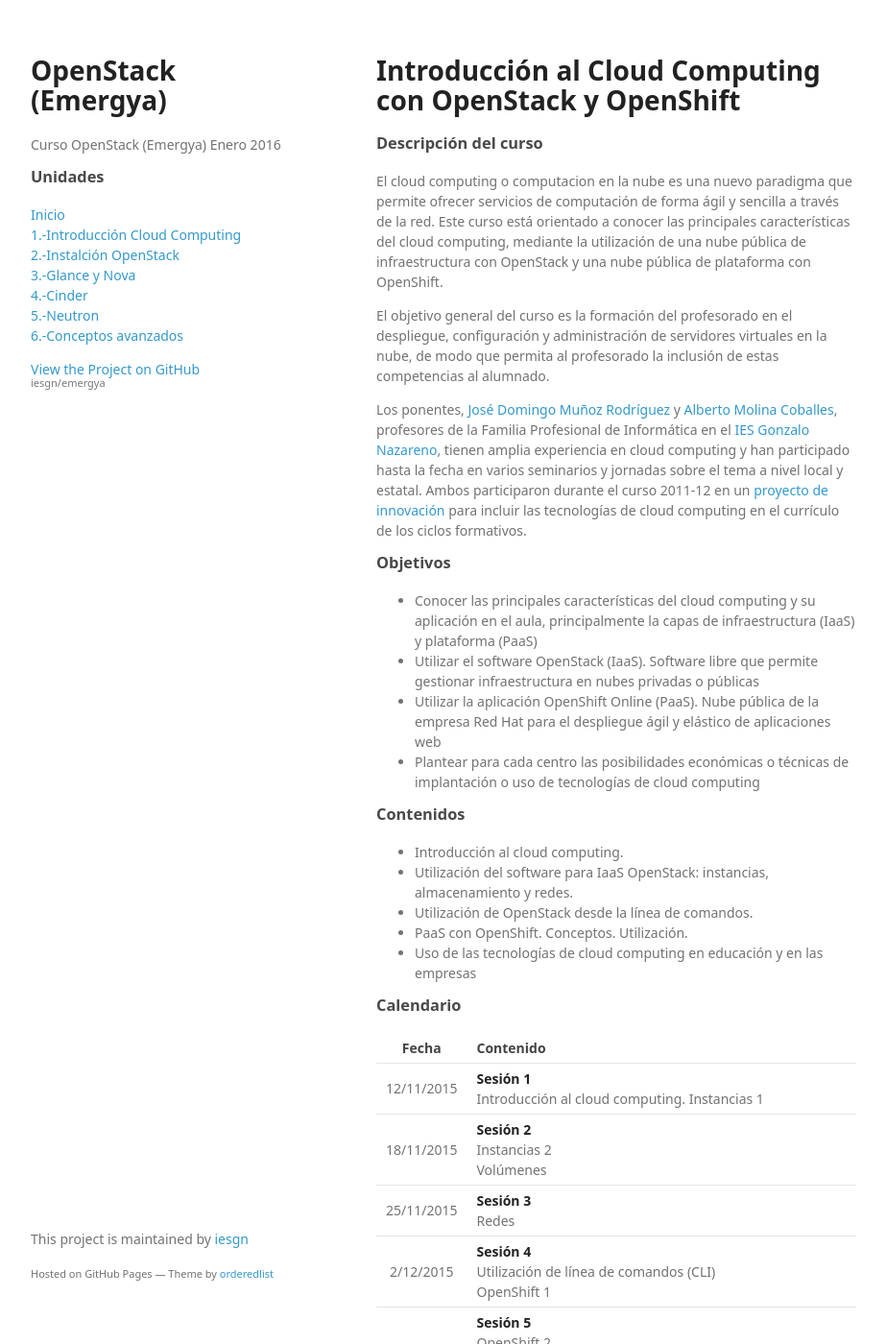
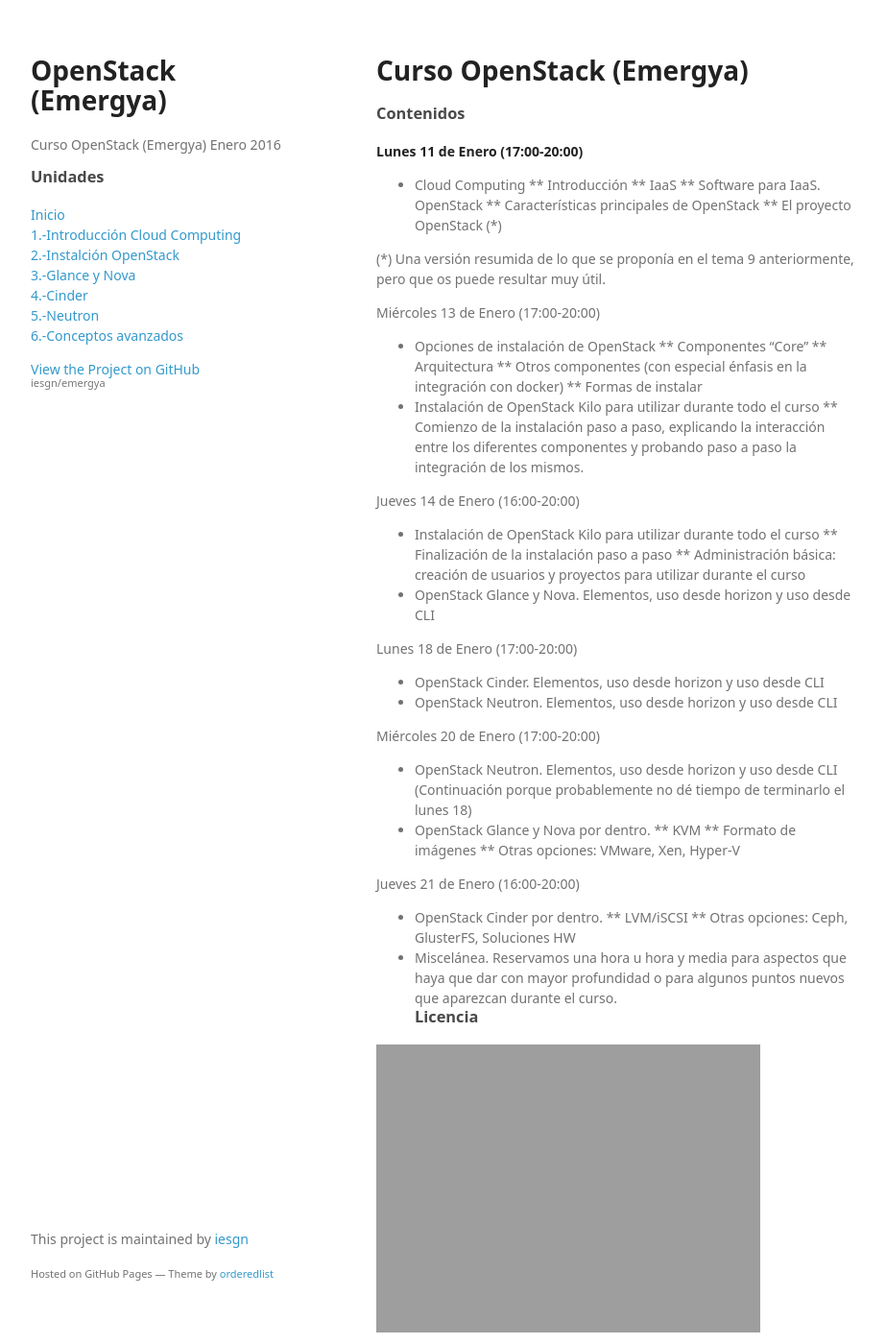
Before and after one commit to iesgn/emergya, a Jekyll site: the page built from index.md, in a window 1280 px wide and 1400 px high. Shown: the whole window at 96% size, without its empty margins (178-1101 px from the left). Built offline with Jekyll 4.4.1, drawn with Linux system fonts in a browser that asks for light colours; some of the changed text lies outside the part shown.

Commit message:
Página principal

```diff
--- a/index.md
+++ b/index.md
@@ -1,60 +1,54 @@
 ---
 layout: blog
-tittle: Introducción al Cloud Computing con OpenStack y OpenShift
+tittle: Curso OpenStack (Emergya)
 menu:
   - Unidades
 ---
-### Descripción del curso
+### Contenidos
 
-El cloud computing o computacion en la nube es una nuevo paradigma que permite
-ofrecer servicios de computación de forma ágil y sencilla a través de la
-red. Este curso está orientado a conocer las principales características del
-cloud computing, mediante la utilización de una nube pública de infraestructura
-con OpenStack y una nube pública de plataforma con OpenShift.
+**Lunes 11 de Enero (17:00-20:00)**
 
-El objetivo general del curso es la formación del profesorado en el despliegue,
-configuración y administración de servidores virtuales en la nube, de modo que
-permita al profesorado la inclusión de estas competencias al alumnado.
+* Cloud Computing
+** Introducción
+** IaaS
+** Software para IaaS. OpenStack
+** Características principales de OpenStack
+** El proyecto OpenStack (*)
 
-Los ponentes, [José Domingo Muñoz Rodríguez](http://www.josedomingo.org) y
-[Alberto Molina Coballes](http://albertomolina.wordpress.com), profesores de la
-Familia Profesional de Informática en el
-[IES Gonzalo Nazareno](http://informatica.gonzalonazareno.org), tienen amplia
-experiencia en cloud computing y han participado hasta la fecha en varios
-seminarios y jornadas sobre el tema a nivel local y estatal. Ambos participaron
-durante el curso 2011-12 en un
-[proyecto de innovación](http://www.gonzalonazareno.org/cloud) para incluir las
-tecnologías de cloud computing en el currículo de los ciclos formativos.
+(*) Una versión resumida de lo que se proponía en el tema 9 anteriormente, pero que os puede resultar muy útil.
 
-###Objetivos
-* Conocer las principales características del cloud computing y su aplicación en
-  el aula, principalmente la capas de infraestructura (IaaS)  y plataforma (PaaS)
-* Utilizar el software OpenStack (IaaS). Software libre que permite gestionar
-  infraestructura en nubes privadas o públicas
-* Utilizar la aplicación OpenShift Online (PaaS). Nube pública de la empresa Red Hat para el despliegue ágil y elástico de aplicaciones web
-* Plantear para cada centro las posibilidades económicas o técnicas de
-  implantación o uso de tecnologías de cloud computing
+Miércoles 13 de Enero (17:00-20:00)
 
+* Opciones de instalación de OpenStack
+** Componentes "Core"
+** Arquitectura
+** Otros componentes (con especial énfasis en la integración con docker)
+** Formas de instalar
+* Instalación de OpenStack Kilo para utilizar durante todo el curso
+** Comienzo de la instalación paso a paso, explicando la interacción entre los diferentes componentes y probando paso a paso la integración de los mismos.
 
-###Contenidos
-* Introducción al cloud computing.
-* Utilización del software para IaaS OpenStack: instancias, almacenamiento y
-  redes.
-* Utilización de OpenStack desde la línea de comandos.
-* PaaS con OpenShift. Conceptos. Utilización.
-* Uso de las tecnologías de cloud computing en educación y en las empresas
+Jueves 14 de Enero (16:00-20:00)
+* Instalación de OpenStack Kilo para utilizar durante todo el curso
+** Finalización de la instalación paso a paso
+** Administración básica: creación de usuarios y proyectos para utilizar durante el curso
+* OpenStack Glance y Nova. Elementos, uso desde horizon y uso desde CLI
 
-###Calendario
+Lunes 18 de Enero (17:00-20:00)
+* OpenStack Cinder. Elementos, uso desde horizon y uso desde CLI
+* OpenStack Neutron. Elementos, uso desde horizon y uso desde CLI
 
+Miércoles 20 de Enero (17:00-20:00)
+* OpenStack Neutron. Elementos, uso desde horizon y uso desde CLI (Continuación porque probablemente no dé tiempo de terminarlo el lunes 18)
+* OpenStack Glance y Nova por dentro.
+** KVM
+** Formato de imágenes
+** Otras opciones: VMware, Xen, Hyper-V
 
-|Fecha|Contenido|
-|:---:|---------|
-|12/11/2015|**Sesión 1**<br/>Introducción al cloud computing. Instancias 1<br/>|
-|18/11/2015|**Sesión 2**<br/>Instancias 2<br/>Volúmenes|
-|25/11/2015|**Sesión 3**<br/>Redes|
-|2/12/2015|**Sesión 4**<br/>Utilización de línea de comandos (CLI)<br/>OpenShift 1|
-|9/12/2015|**Sesión 5**<br/>OpenShift 2<br/>Cloud computing en la educación y en la empresa. Tarea final|
-
+Jueves 21 de Enero (16:00-20:00)
+* OpenStack Cinder por dentro.
+** LVM/iSCSI
+** Otras opciones: Ceph, GlusterFS, Soluciones HW
+* Miscelánea. Reservamos una hora u hora y media para aspectos que haya que dar con mayor profundidad o para algunos puntos nuevos que aparezcan durante el curso.
 ###Licencia
 
 ![cc_by_sa](http://iesgn.github.io/cloud/img/cc_by_sa.png)
```
